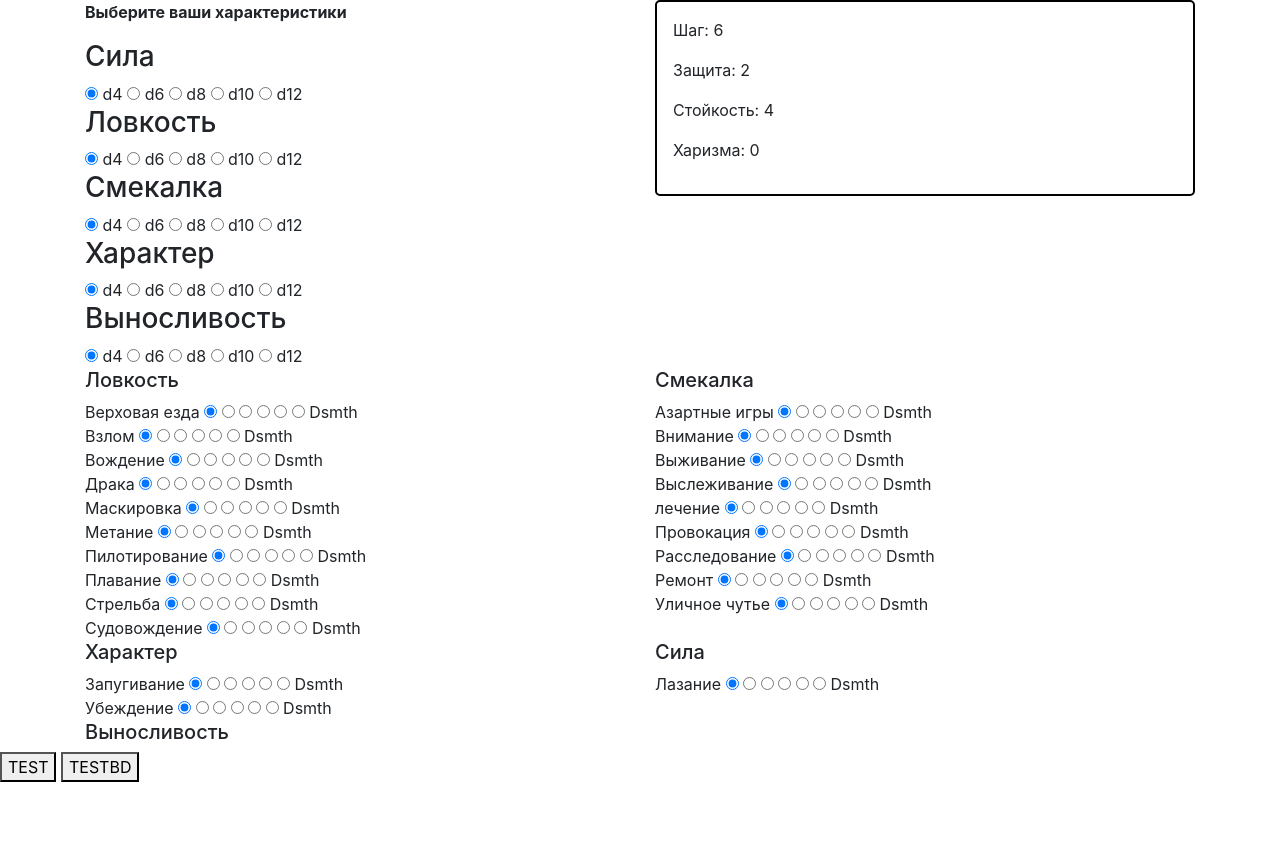
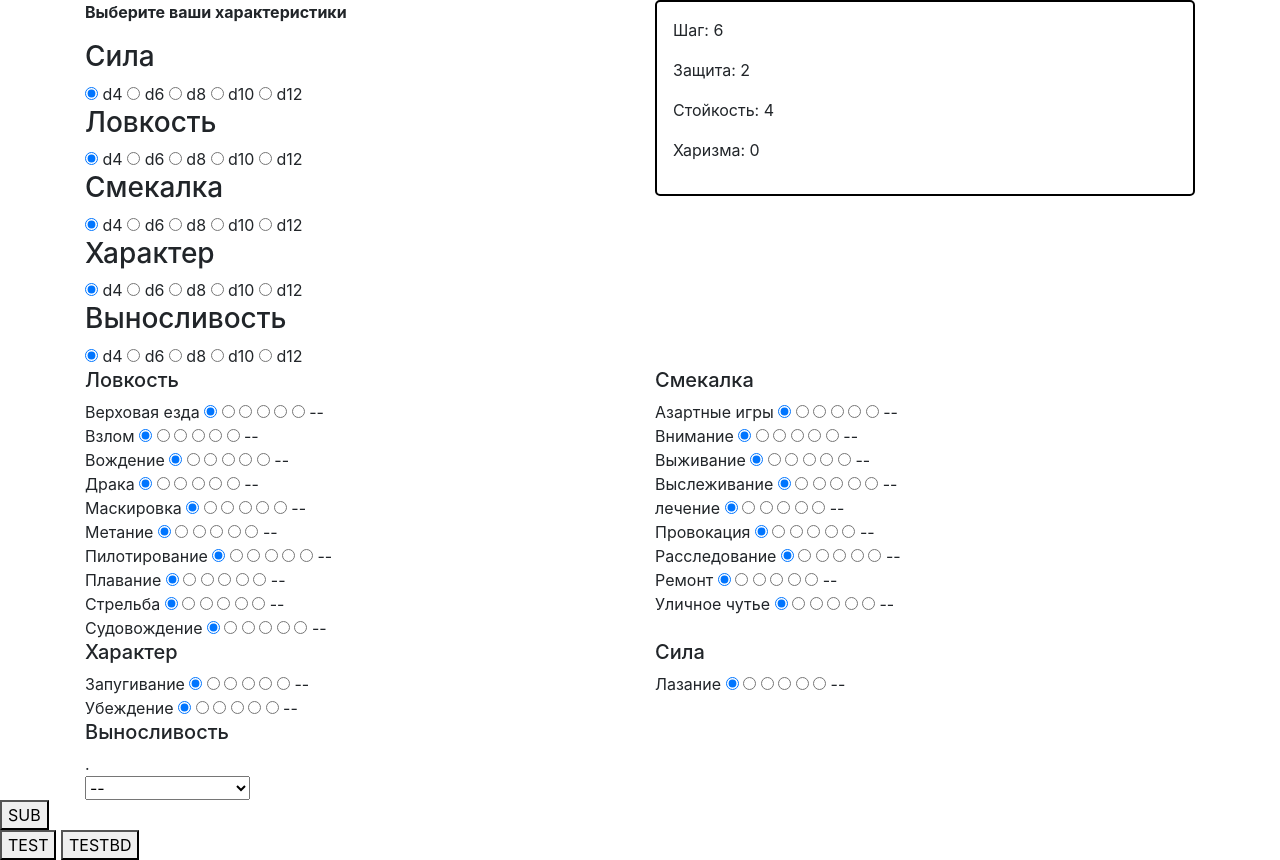
Before and after one commit to virrius/characterCreator, a plain HTML site: page static/html/index.html in a window 1280 px wide. Before the commit the page ends 800 px from the top, so only its background shows below. Drawn offline with nearby package versions, Linux system fonts and the light colour scheme.

Commit message:
first test edges

```diff
--- a/static/html/index.html
+++ b/static/html/index.html
@@ -4,6 +4,7 @@
     <meta charset="UTF-8">
     <title>Creation</title>
     <script src="https://ajax.googleapis.com/ajax/libs/jquery/3.3.1/jquery.min.js"></script>
+
     <link rel="stylesheet" href="https://stackpath.bootstrapcdn.com/bootstrap/4.1.3/css/bootstrap.min.css" integrity="sha384-MCw98/SFnGE8fJT3GXwEOngsV7Zt27NXFoaoApmYm81iuXoPkFOJwJ8ERdknLPMO" crossorigin="anonymous">
     <script src="../js/charact.js"></script>
 
@@ -72,7 +73,7 @@
                             <input class="display-inline" type="radio" name="riding" value="3" >
                             <input class="display-inline" type="radio" name="riding" value="4" >
                             <input class="display-inline" type="radio" name="riding" value="5" >
-                            <span id="riding">Dsmth</span>
+                            <span id="riding">--</span>
                         </div>
                         <div>
                             Взлом
@@ -82,7 +83,7 @@
                             <input class="display-inline" type="radio" name="lockpicking" value="3" >
                             <input class="display-inline" type="radio" name="lockpicking" value="4" >
                             <input class="display-inline" type="radio" name="lockpicking" value="5" >
-                            <span id="lockpicking">Dsmth</span>
+                            <span id="lockpicking">--</span>
                         </div>
                         <div>
                             Вождение
@@ -92,7 +93,7 @@
                             <input class="display-inline" type="radio" name="driving" value="3" >
                             <input class="display-inline" type="radio" name="driving" value="4" >
                             <input class="display-inline" type="radio" name="driving" value="5" >
-                            <span id="driving">Dsmth</span>
+                            <span id="driving">--</span>
                         </div>
                         <div>
                             Драка
@@ -102,7 +103,7 @@
                             <input class="display-inline" type="radio" name="fighting" value="3" >
                             <input class="display-inline" type="radio" name="fighting" value="4" >
                             <input class="display-inline" type="radio" name="fighting" value="5" >
-                            <span id="fighting">Dsmth</span>
+                            <span id="fighting">--</span>
 
                         </div>
                         <div>
@@ -113,7 +114,7 @@
                             <input class="display-inline" type="radio" name="stealth" value="3" >
                             <input class="display-inline" type="radio" name="stealth" value="4" >
                             <input class="display-inline" type="radio" name="stealth" value="5" >
-                            <span id="stealth">Dsmth</span>
+                            <span id="stealth">--</span>
 
                         </div>
                         <div>
@@ -124,7 +125,7 @@
                             <input class="display-inline" type="radio" name="throwing" value="3" >
                             <input class="display-inline" type="radio" name="throwing" value="4" >
                             <input class="display-inline" type="radio" name="throwing" value="5" >
-                            <span id="throwing">Dsmth</span>
+                            <span id="throwing">--</span>
 
                         </div>
                         <div>
@@ -135,7 +136,7 @@
                             <input class="display-inline" type="radio" name="piloting" value="3" >
                             <input class="display-inline" type="radio" name="piloting" value="4" >
                             <input class="display-inline" type="radio" name="piloting" value="5" >
-                            <span id="piloting">Dsmth</span>
+                            <span id="piloting">--</span>
                         </div>
                         <div>
                             Плавание
@@ -145,7 +146,7 @@
                             <input class="display-inline" type="radio" name="swimming" value="3" >
                             <input class="display-inline" type="radio" name="swimming" value="4" >
                             <input class="display-inline" type="radio" name="swimming" value="5" >
-                            <span id="swimming">Dsmth</span>
+                            <span id="swimming">--</span>
                         </div>
                         <div>
                             Стрельба
@@ -155,7 +156,7 @@
                             <input class="display-inline" type="radio" name="shooting" value="3" >
                             <input class="display-inline" type="radio" name="shooting" value="4" >
                             <input class="display-inline" type="radio" name="shooting" value="5" >
-                            <span id="shooting">Dsmth</span>
+                            <span id="shooting">--</span>
                         </div>
                         <div>
                             Судовождение
@@ -165,7 +166,7 @@
                             <input class="display-inline" type="radio" name="boating" value="3" >
                             <input class="display-inline" type="radio" name="boating" value="4" >
                             <input class="display-inline" type="radio" name="boating" value="5" >
-                            <span id="boating">Dsmth</span>
+                            <span id="boating">--</span>
                         </div>
 
                     </div>
@@ -179,7 +180,7 @@
                             <input class="display-inline" type="radio" name="gambling" value="3" >
                             <input class="display-inline" type="radio" name="gambling" value="4" >
                             <input class="display-inline" type="radio" name="gambling" value="5" >
-                            <span id="gambling">Dsmth</span>
+                            <span id="gambling">--</span>
                         </div>
                         <div>
                             Внимание
@@ -189,7 +190,7 @@
                             <input class="display-inline" type="radio" name="notice" value="3" >
                             <input class="display-inline" type="radio" name="notice" value="4" >
                             <input class="display-inline" type="radio" name="notice" value="5" >
-                            <span id="notice">Dsmth</span>
+                            <span id="notice">--</span>
                         </div>
                         <div>
                             Выживание
@@ -199,7 +200,7 @@
                             <input class="display-inline" type="radio" name="survival" value="3" >
                             <input class="display-inline" type="radio" name="survival" value="4" >
                             <input class="display-inline" type="radio" name="survival" value="5" >
-                            <span id="survival">Dsmth</span>
+                            <span id="survival">--</span>
                         </div>
                         <div>
                             Выслеживание
@@ -209,7 +210,7 @@
                             <input class="display-inline" type="radio" name="tracking" value="3" >
                             <input class="display-inline" type="radio" name="tracking" value="4" >
                             <input class="display-inline" type="radio" name="tracking" value="5" >
-                            <span id="tracking">Dsmth</span>
+                            <span id="tracking">--</span>
                         </div>
                         <div>
                             лечение
@@ -219,7 +220,7 @@
                             <input class="display-inline" type="radio" name="healing" value="3" >
                             <input class="display-inline" type="radio" name="healing" value="4" >
                             <input class="display-inline" type="radio" name="healing" value="5" >
-                            <span id="healing">Dsmth</span>
+                            <span id="healing">--</span>
                         </div>
                         <div>
                             Провокация
@@ -229,7 +230,7 @@
                             <input class="display-inline" type="radio" name="taunt" value="3" >
                             <input class="display-inline" type="radio" name="taunt" value="4" >
                             <input class="display-inline" type="radio" name="taunt" value="5" >
-                            <span id="taunt">Dsmth</span>
+                            <span id="taunt">--</span>
                         </div>
                         <div>
                             Расследование
@@ -239,7 +240,7 @@
                             <input class="display-inline" type="radio" name="investigation" value="3" >
                             <input class="display-inline" type="radio" name="investigation" value="4" >
                             <input class="display-inline" type="radio" name="investigation" value="5" >
-                            <span id="investigation">Dsmth</span>
+                            <span id="investigation">--</span>
                         </div>
                         <div>
                             Ремонт
@@ -249,7 +250,7 @@
                             <input class="display-inline" type="radio" name="repair" value="3" >
                             <input class="display-inline" type="radio" name="repair" value="4" >
                             <input class="display-inline" type="radio" name="repair" value="5" >
-                            <span id="repair">Dsmth</span>
+                            <span id="repair">--</span>
                         </div>
                         <div>
                             Уличное чутье
@@ -259,7 +260,7 @@
                             <input class="display-inline" type="radio" name="streetwise" value="3" >
                             <input class="display-inline" type="radio" name="streetwise" value="4" >
                             <input class="display-inline" type="radio" name="streetwise" value="5" >
-                            <span id="streetwise">Dsmth</span>
+                            <span id="streetwise">--</span>
                         </div>
                     </div>
                     <div class="w-100"></div>
@@ -273,7 +274,7 @@
                             <input class="display-inline" type="radio" name="intimidation" value="3" >
                             <input class="display-inline" type="radio" name="intimidation" value="4" >
                             <input class="display-inline" type="radio" name="intimidation" value="5" >
-                            <span id="intimidation">Dsmth</span>
+                            <span id="intimidation">--</span>
                         </div>
                         <div>
                             Убеждение
@@ -283,7 +284,7 @@
                             <input class="display-inline" type="radio" name="persuasion" value="3" >
                             <input class="display-inline" type="radio" name="persuasion" value="4" >
                             <input class="display-inline" type="radio" name="persuasion" value="5" >
-                            <span id="persuasion">Dsmth</span>
+                            <span id="persuasion">--</span>
                         </div>
 
                     </div>
@@ -296,7 +297,7 @@
                         <input class="display-inline" type="radio" name="climbing" value="3" >
                         <input class="display-inline" type="radio" name="climbing" value="4" >
                         <input class="display-inline" type="radio" name="climbing" value="5" >
-                        <span id="climbing">Dsmth</span>
+                        <span id="climbing">--</span>
                     </div>
                     <div class="w-100"></div>
                     <div id="vigor-skills" class="col-6">
@@ -305,11 +306,44 @@
                     </div>
 
                 </div>
+            </div>.
+            <div if="edges">
+                <select id ="majorHindrance" name="majorHindrance" form="charForm">
+                    <option>--</option>
+                    <option>Боязнь</option>
+                    <option>В розыске</option>
+                    <option>Враг</option>
+                    <option>Глухота</option>
+                    <option>Дурная привычка</option>
+                    <option>Жадность</option>
+                    <option>Заблуждения</option>
+                    <option>Заносчивость</option>
+                    <option>Клятва</option>
+                    <option>Коротышка</option>
+                    <option>Любопытство</option>
+                    <option>Мстительность</option>
+                    <option>Невежда</option>
+                    <option>Неудачник</option>
+                    <option>Одноглазый</option>
+                    <option>Одноногий</option>
+                    <option>Однорукий</option>
+                    <option>Пацифизм</option>
+                    <option>Плохое зрение</option>
+                    <option>Самоуверенность</option>
+                    <option>Слепота</option>
+                    <option>Старость</option>
+                    <option>Трусость</option>
+                    <option>Хромота</option>
+                    <option>Юность</option>
+                </select>
+
+
             </div>
 
 
 
         </div>
+        <button id="test">SUB</button>
     </form>
     <button id="testLambdaBtn" onclick="showTime()">TEST</button>
     <button id="testBDbutton" onclick="FindBD()">TESTBD</button>
--- a/static/js/charact.js
+++ b/static/js/charact.js
@@ -17,6 +17,10 @@ $(document).ready(function($) {
             let val=parseInt($(":radio[name="+characteristics[i]+"]").filter(":checked").val());
             sum =sum+val;
             characteristicValues[i]=val;
+            if(i===characteristics.indexOf("vigor")){
+               document.getElementById("toughness").innerText=4+val;
+            }
+
         }
         console.log("sum of characteristics = "+sum);
         if(sum > maxCharsPoints)
@@ -34,12 +38,14 @@ $(document).ready(function($) {
             Array.from($(skill).find(':input:checked')).forEach(function (it)
             {
                 let diff=parseInt(it.value)-1-characteristicValues[characteristics.indexOf(item)];
-                sum+=parseInt(it.value)+(diff>0?diff:0)
-
+                sum+=parseInt(it.value)+(diff>0?diff:0);
+                document.getElementById(it.name).innerText=setDice(parseInt(it.value))
+                if(it.name==="fighting") {
+                    document.getElementById("parry").innerText =2+ (parseInt(it.value)>0?parseInt(it.value)+1:0);
+                }
             });
         });
         console.log("sum of skills "+sum);
-
 
         if(sum > maxSkillsPoints)
             document.getElementById("error").textContent="У вас недостаточно очков скиллов!";
```
